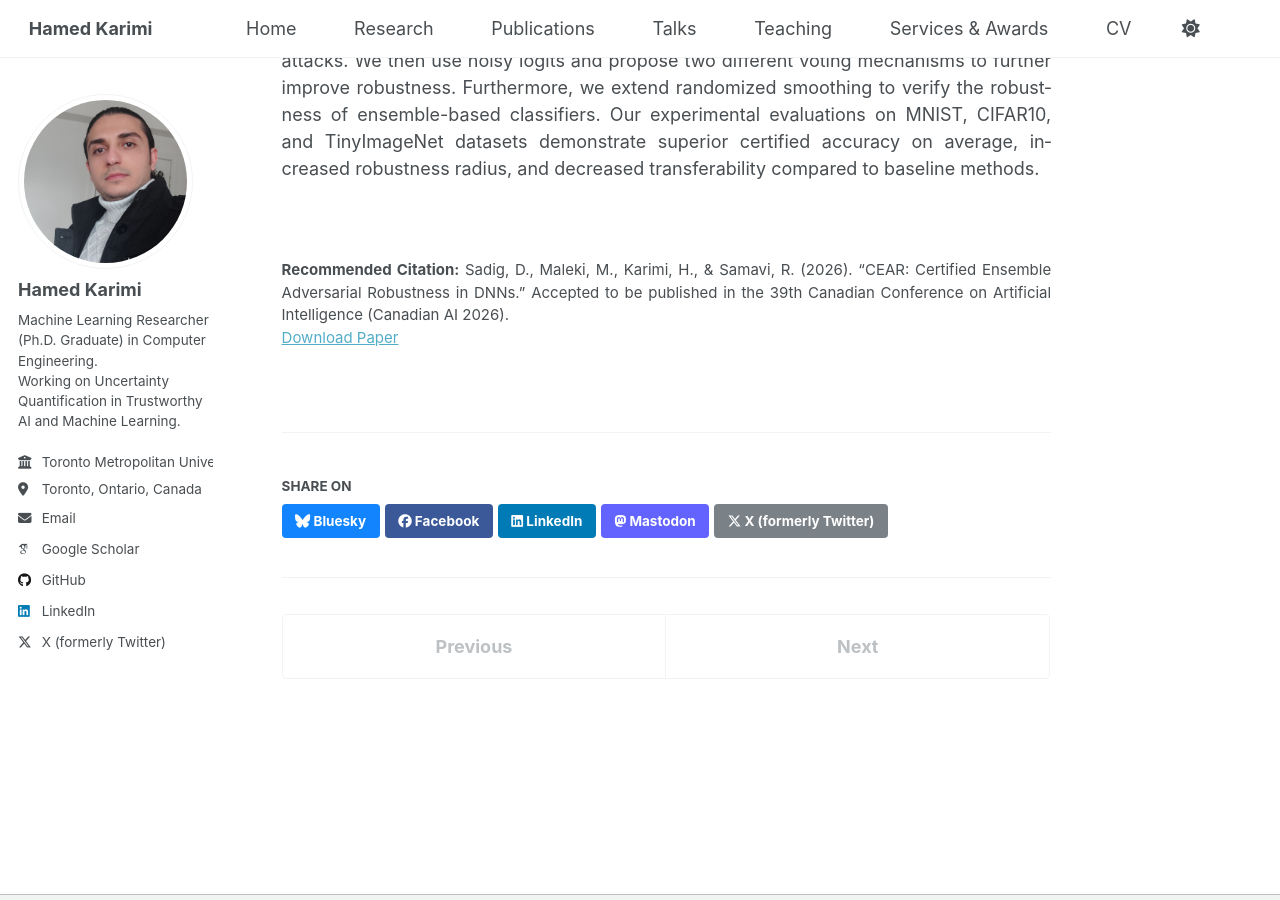
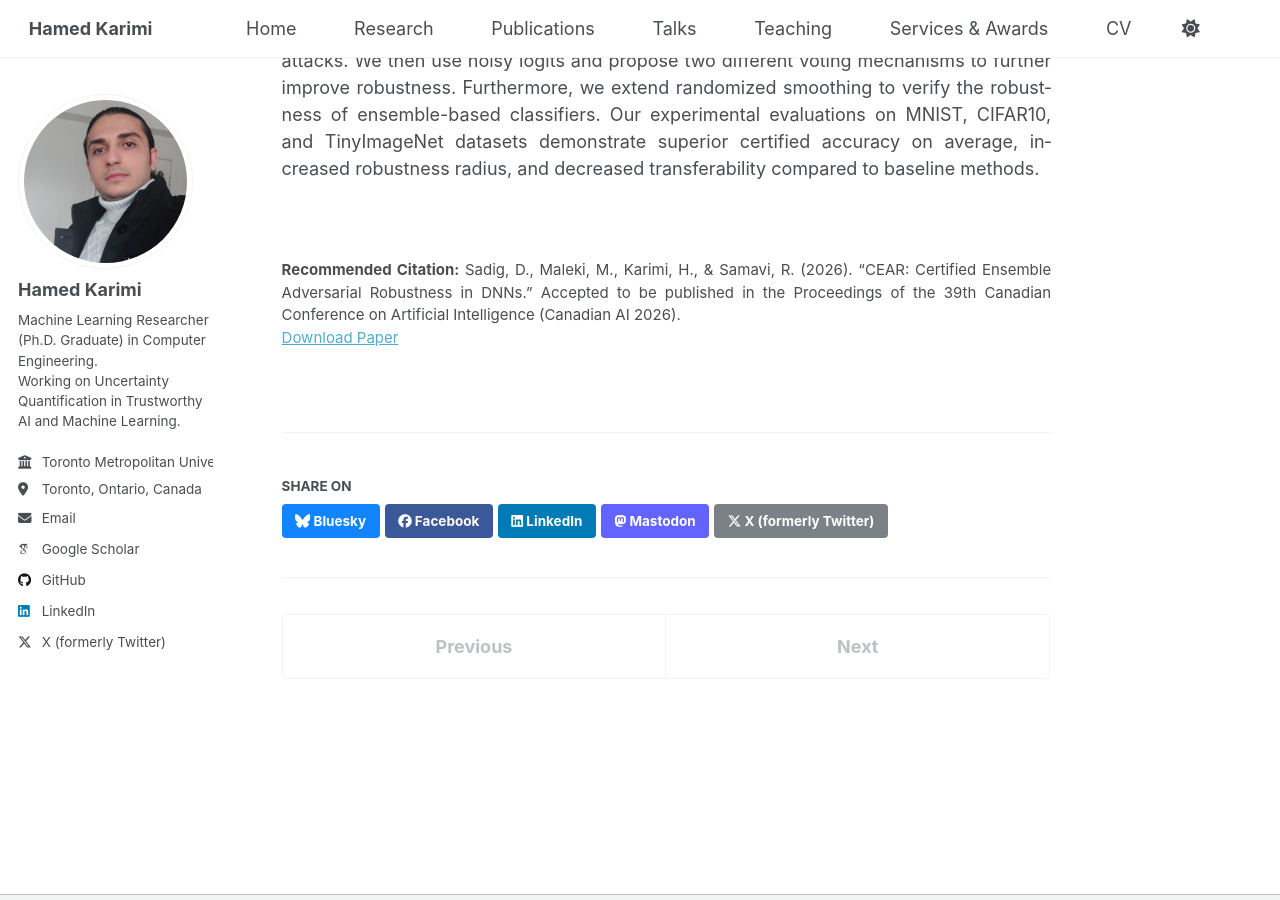
Before and after one commit to hamedmx/hamedmx.github.io, a Jekyll site: the page built from _publications/2026-04-01-cear-canai.md, in a window 1280 px wide and 900 px high, scrolled down 469 px. Built offline with Jekyll 4.4.1, drawn with Linux system fonts in a browser that asks for light colours; some web fonts are replaced; a script that is not in the unit is left out.

Commit message:
Update 2026-04-01-cear-canai.md

```diff
--- a/_publications/2026-04-01-cear-canai.md
+++ b/_publications/2026-04-01-cear-canai.md
@@ -8,7 +8,7 @@ date: 2026-04-01
 venue: "Proceedings of the Canadian Conference on Artificial Intelligence (Canadian AI)"
 paperurl: ""
 status: "Accepted to appear in the Proceedings of Canadian conference on Artificial Intelligence"
-citation: 'Sadig, D., Maleki, M., Karimi, H., & Samavi, R. (2026). “CEAR: Certified Ensemble Adversarial Robustness in DNNs.” Accepted to be published in the 39th Canadian Conference on Artificial Intelligence (Canadian AI 2026).'
+citation: 'Sadig, D., Maleki, M., Karimi, H., & Samavi, R. (2026). “CEAR: Certified Ensemble Adversarial Robustness in DNNs.” Accepted to be published in the Proceedings of the 39th Canadian Conference on Artificial Intelligence (Canadian AI 2026).'
 ---
 
 <div class="justify-text">
```
